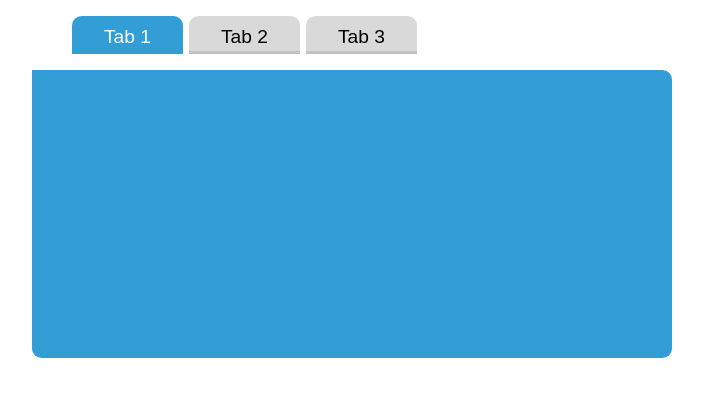
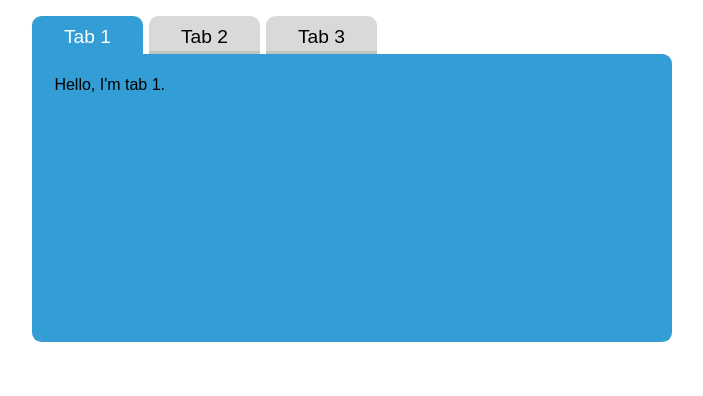
Before and after one commit to nklunder/Tab-UI-AJAX-Demo, a plain HTML site: page index.html in a window 1280 px wide. Shown: the whole page, without its empty margins (288-991 px from the left). Drawn offline with Linux system fonts and the light colour scheme.

Commit message:
add function to auto-load first tab

```diff
--- a/app.js
+++ b/app.js
@@ -1,8 +1,16 @@
-var cache = {};
+var cache = {},
+    $displayArea = $('.display-area');
+
+$(document).ready(function () {
+  $.get('pages/tab1.html', function (data) {
+    $displayArea.html(data);
+    cache[page] = data;
+  });
+});
 
 $('.ajax-tabs li').on('click', function () {
   var $displayArea = $('.display-area'),
-      page = $(this).data('tab');
+      page = $(this).attr('data-tab') || 'tab1';
 
   $(this).addClass('selected').siblings().removeClass('selected');
 
--- a/style.css
+++ b/style.css
@@ -10,6 +10,11 @@ body {
   font-family: sans-serif;
   margin: 1rem auto;
   max-width: 40rem;
+}
+
+ul {
+  margin: 0;
+  padding: 0;
 }
 
 li {
```
